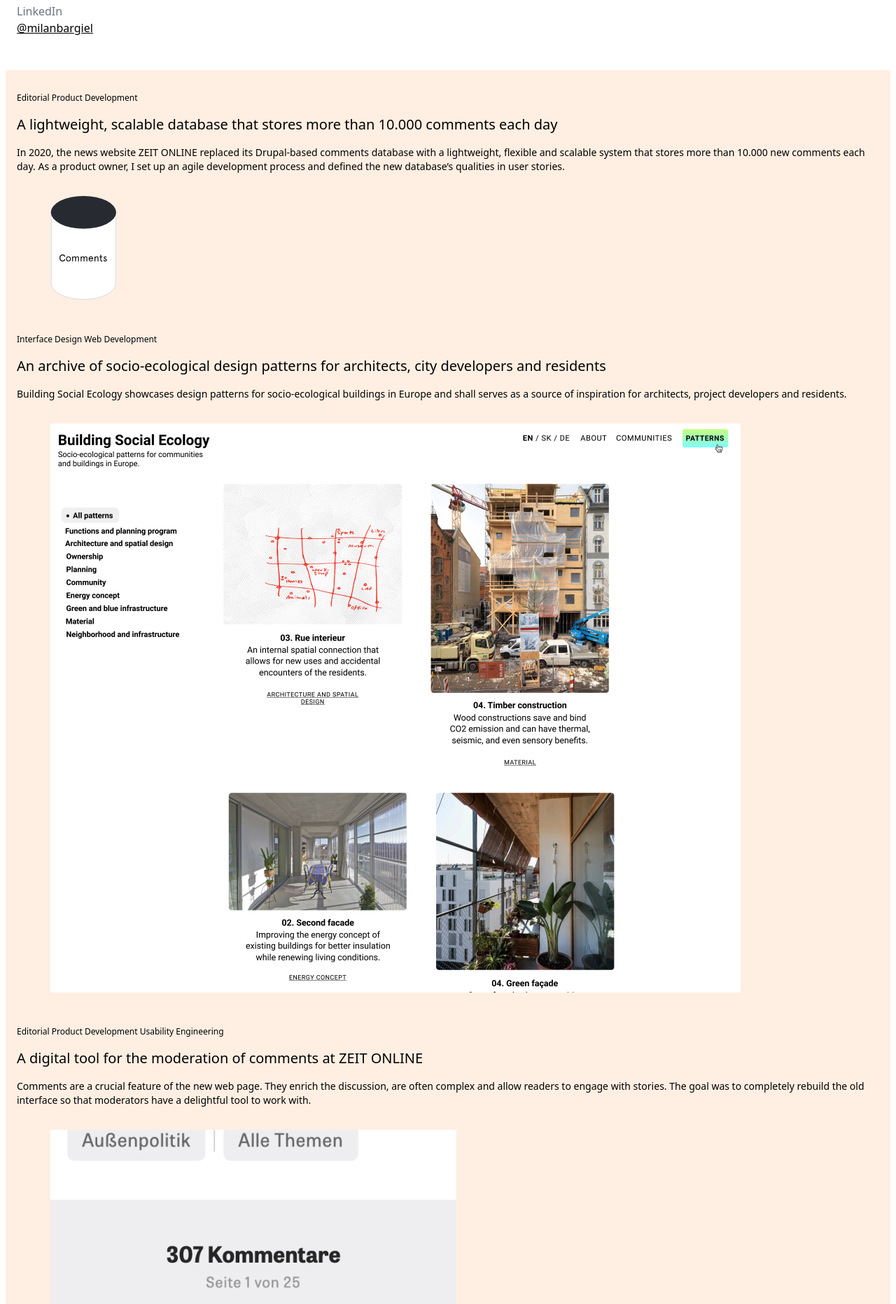
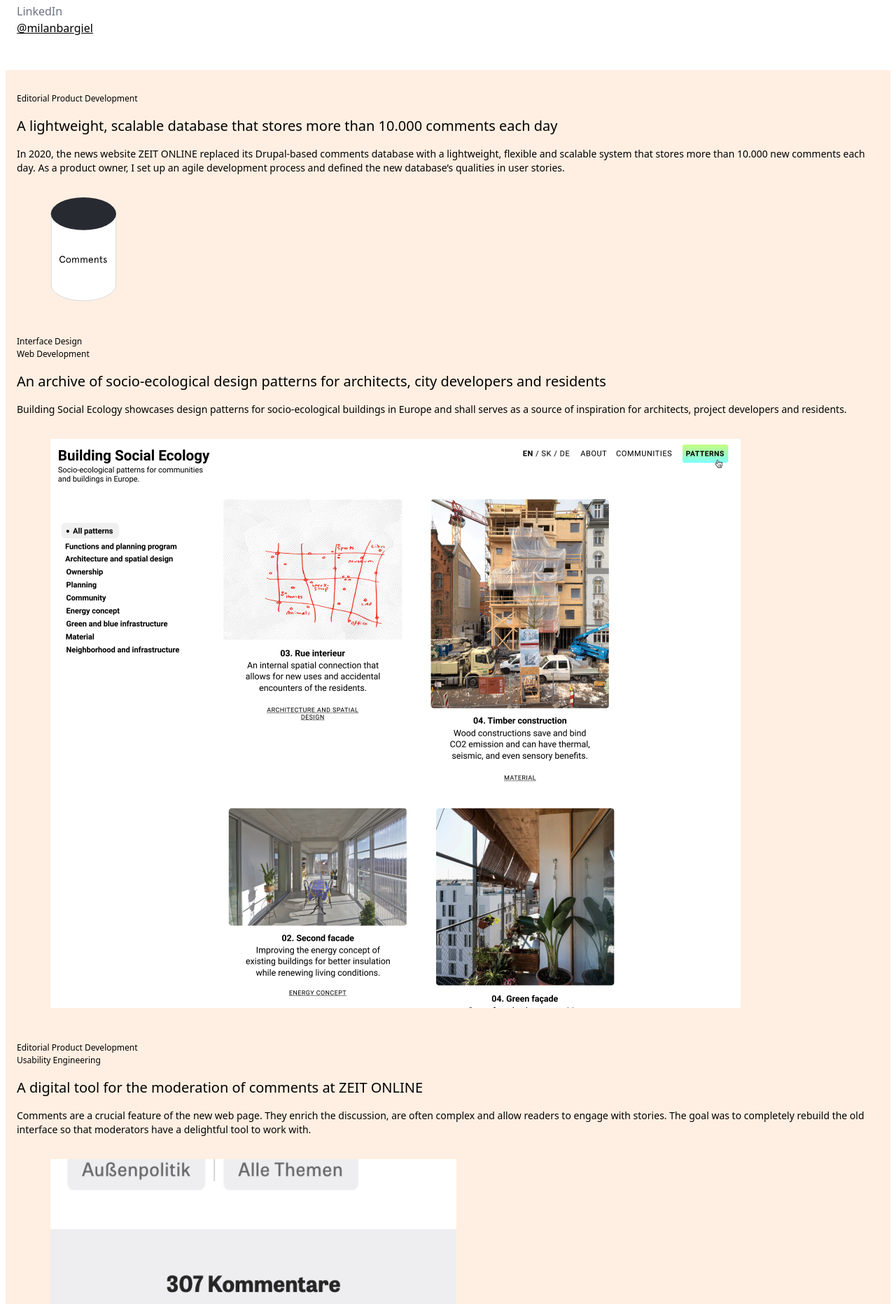
Before and after one commit to milanbargiel/portfolio, a Next.js app: page / in a window 1280 px wide. Shown: the part 420-2283 px from the top of the page at 70% size. Built offline with nearby package versions, Linux system fonts and the light colour scheme.

Commit message:
Process roles array for projects

```diff
--- a/components/project-list.js
+++ b/components/project-list.js
@@ -8,28 +8,28 @@ export default function ProjectList() {
   return (
     <div className="px-2">
       <Project
-        roles="Editorial Product Development"
+        roles={['Editorial Product Development']}
         title="A lightweight, scalable database that stores more than 10.000 comments each day"
         description="In 2020, the news website ZEIT ONLINE replaced its Drupal-based comments database with a lightweight, flexible and scalable system that stores more than 10.000 new comments each day. As a product owner, I set up an agile development process and defined the new database’s qualities in user stories."
         image={commentsPic}
         imageAlt="Comments database"
       ></Project>
       <Project
-        roles="Interface Design Web Development"
+        roles={['Interface Design', 'Web Development']}
         title="An archive of socio-ecological design patterns for architects, city developers and residents"
         description="Building Social Ecology showcases design patterns for socio-ecological buildings in Europe and shall serves as a source of inspiration for architects, project developers and residents."
         image={bsePic}
         imageAlt="Screenshot of buildingsocialecology.org"
       ></Project>
       <Project
-        roles="Editorial Product Development Usability Engineering"
+        roles={['Editorial Product Development', 'Usability Engineering']}
         title="A digital tool for the moderation of comments at ZEIT ONLINE"
         description="Comments are a crucial feature of the new web page. They enrich the discussion, are often complex and allow readers to engage with stories. The goal was to completely rebuild the old interface so that moderators have a delightful tool to work with."
         image={zocaPic}
         imageAlt="Example comments sections from ZEIT ONLINE"
       ></Project>
       <Project
-        roles="Product design Web development"
+        roles={['Product Design', 'Web Development']}
         title="Blueprint for a virtual art gallery in times of quarantine and isolation"
         description="The &#8220;kulturgenerator&#8221; is a generative redistribution machine, an experiment, and a virtual store that existed in the city of Cologne during the first year of the COVID pandemic."
         image={kulturgeneratorPic}
--- a/components/project.js
+++ b/components/project.js
@@ -1,10 +1,12 @@
 import Image from 'next/image'
 
 export default function Project(props) {
-  console.log(props.image)
+  // Create HTML li items from props.roles array
+  const roleItems = props.roles.map((role) => <li key={role.id}>{role}</li>)
+
   return (
     <article className="px-4 pt-8 pb-4 bg-apricot">
-      <div className="text-xs mb-4">{props.roles}</div>
+      <ul className="text-xs mb-4 leading-normal">{roleItems}</ul>
       <h3 className="text-xl mb-4">{props.title}</h3>
       <div className="text-sm mb-8">{props.description}</div>
       <Image className="ml-12" src={props.image} alt={props.imageAlt} />
```
